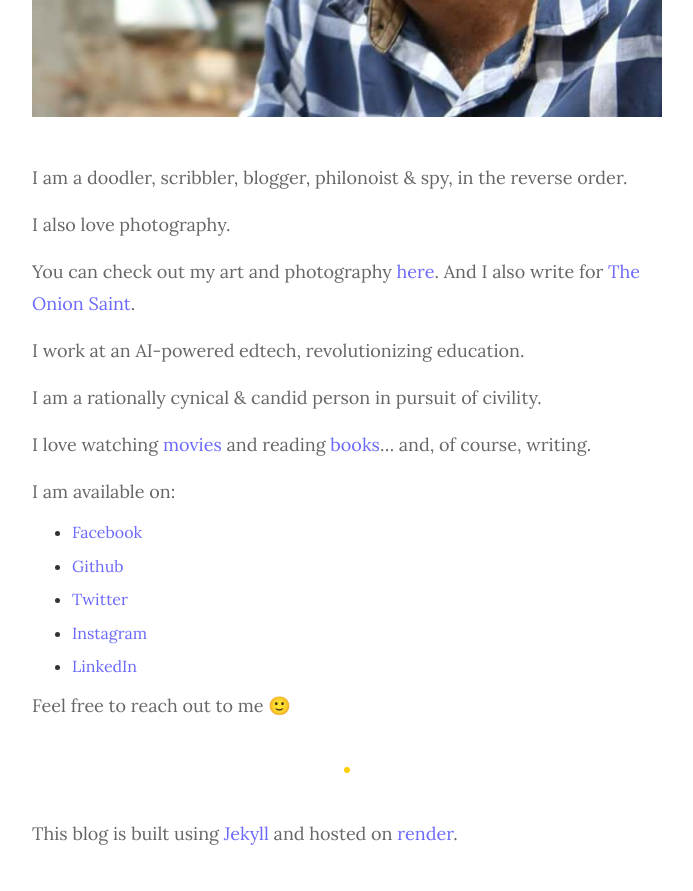
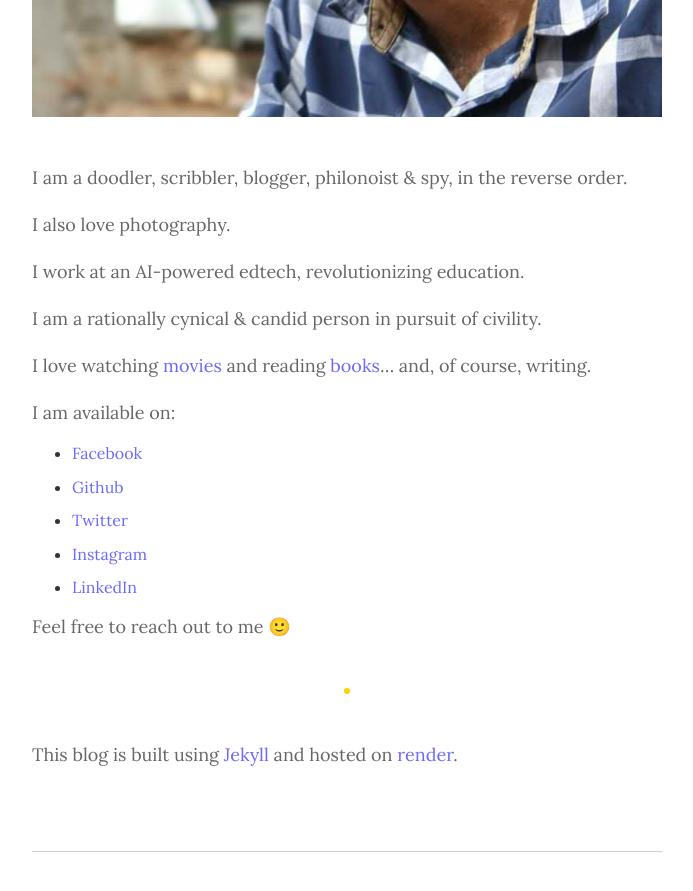
Before and after one commit to argumentativeyouth/pritams-portfolio, a Jekyll site: the page built from _pages/about.md, in a window 1280 px wide and 900 px high, scrolled down 786 px. Shown: the top 891 px of the window, without its empty margins (293-986 px from the left). Built offline with Jekyll 4.4.1, drawn with Linux system fonts in a browser that asks for light colours.

Commit message:
Update about.md

```diff
--- a/_pages/about.md
+++ b/_pages/about.md
@@ -10,9 +10,6 @@ image:
 I am a doodler, scribbler, blogger, philonoist & spy, in the reverse order.
 
 I also love photography.
-
-You can check out my art and photography [here](https://www.pritams.studio/).
-And I also write for [The Onion Saint](https://blog.theonionsaint.com/).
 
 I work at an AI-powered edtech, revolutionizing education.
 
```
